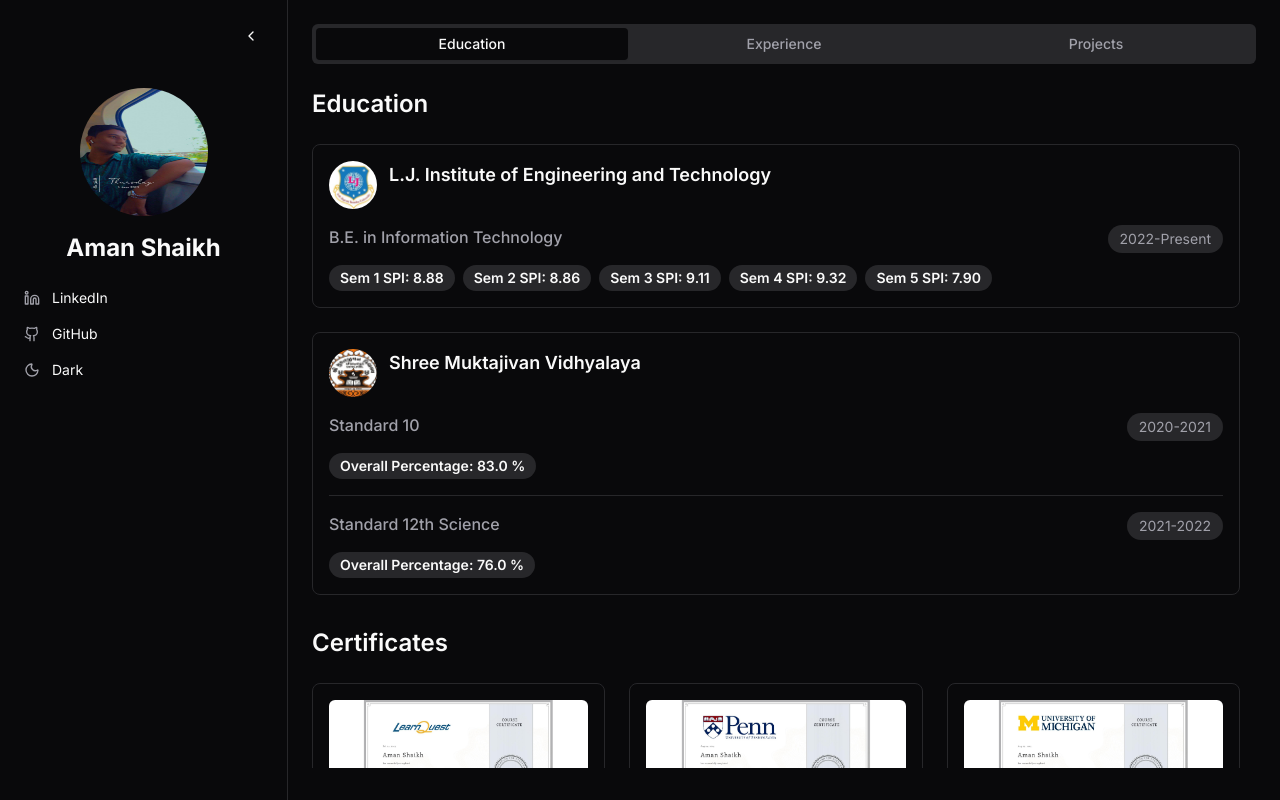
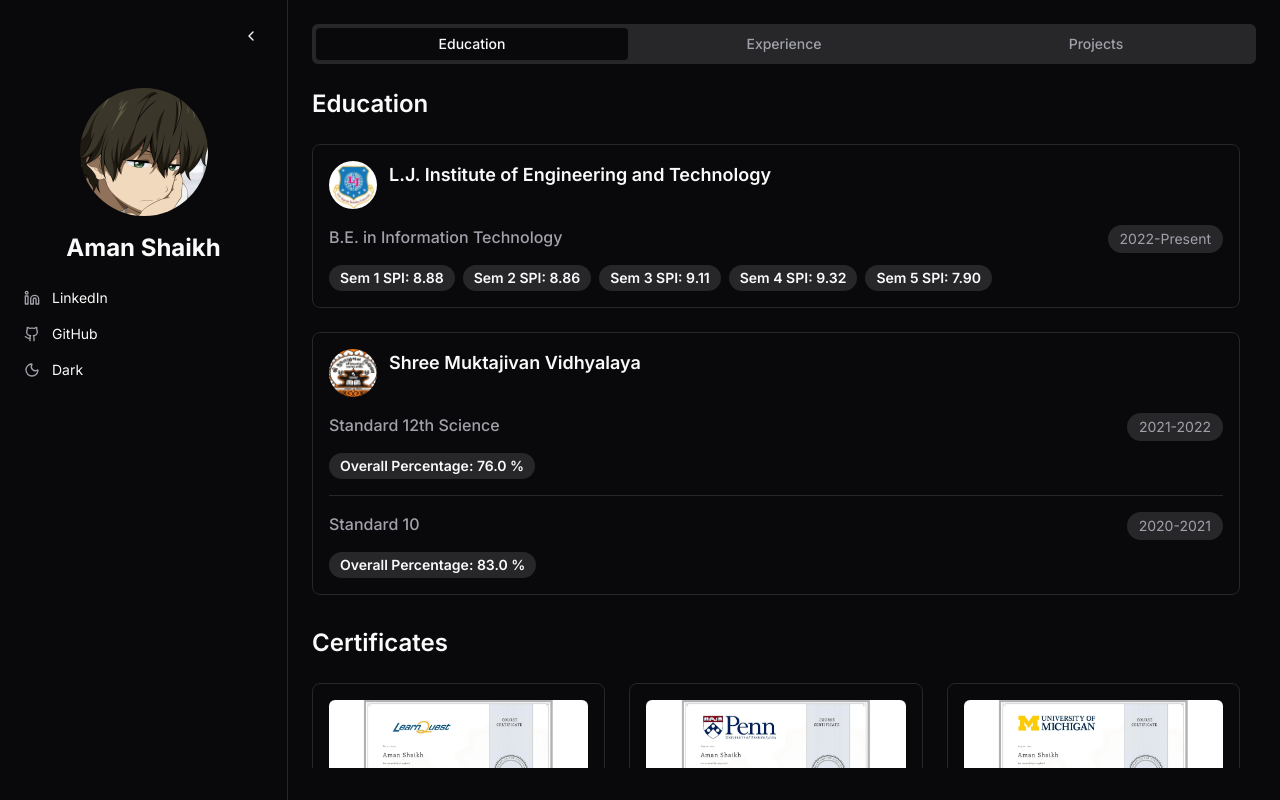
Before and after one commit to Aman8740/Portfolio, a React (Vite) app: page / in a window 1280 px wide. Built offline with nearby package versions, Linux system fonts and the light colour scheme.

Commit message:
Update education data and add new skill to portfolio

```diff
--- a/src/data/portfolio-data.ts
+++ b/src/data/portfolio-data.ts
@@ -25,22 +25,22 @@ export const educationData: Education[] = [
   {
     id: "2",
     instituteName: "Shree Muktajivan Vidhyalaya",
+    course: "Standard 12th Science",
+    grades: [
+      { type: "Overall Percentage", value: "76.0 %" }
+    ],
+    logo: "assets/muk.jpeg",
+    timeframe: "2021-2022"
+  },
+  {
+    id: "2",
+    instituteName: "Shree Muktajivan Vidhyalaya",
     course: "Standard 10",
     grades: [
       { type: "Overall Percentage", value: "83.0 %" }
     ],
     logo: "assets/muk.jpeg",
     timeframe: "2020-2021"
-  },
-  {
-    id: "2",
-    instituteName: "Shree Muktajivan Vidhyalaya",
-    course: "Standard 12th Science",
-    grades: [
-      { type: "Overall Percentage", value: "76.0 %" }
-    ],
-    logo: "assets/muk.jpeg",
-    timeframe: "2021-2022"
   },
 ]
 
@@ -145,6 +145,7 @@ export const skillsData: Skill[] = [
   { id: "34", name: "TensorFlow", category: "Libraries" },
   { id: "35", name: "Seaborn", category: "Libraries" },
   { id: "36", name: "CodeceptJS", category: "Tools" },
+  { id: "37", name: "KNN", category: "Artificial Intelligence" },
 ]
 
 export const projectsData: Project[] = [
@@ -168,7 +169,7 @@ export const projectsData: Project[] = [
     logo: "https://via.placeholder.com/50",
     madeAt: 1,
     skills: [
-      "10", "13", "36", "19", "17", "22", "25"
+      "22", "14", "10", "13", "11", "12", "19", "17", "36", "29", "25", "26",
     ]
   },
   {
@@ -192,7 +193,7 @@ export const projectsData: Project[] = [
     logo: "https://via.placeholder.com/50",
     madeAt: 0,
     skills: [
-      "29", "22", "14", "13", "10", "17", "25", "24", "23"
+      "22", "14", "10", "13", "11", "12", "17", "25", "24", "23", "26"
     ]
   },
 ]
```
Also changed, not shown: public/assets/pfp.jpg.
